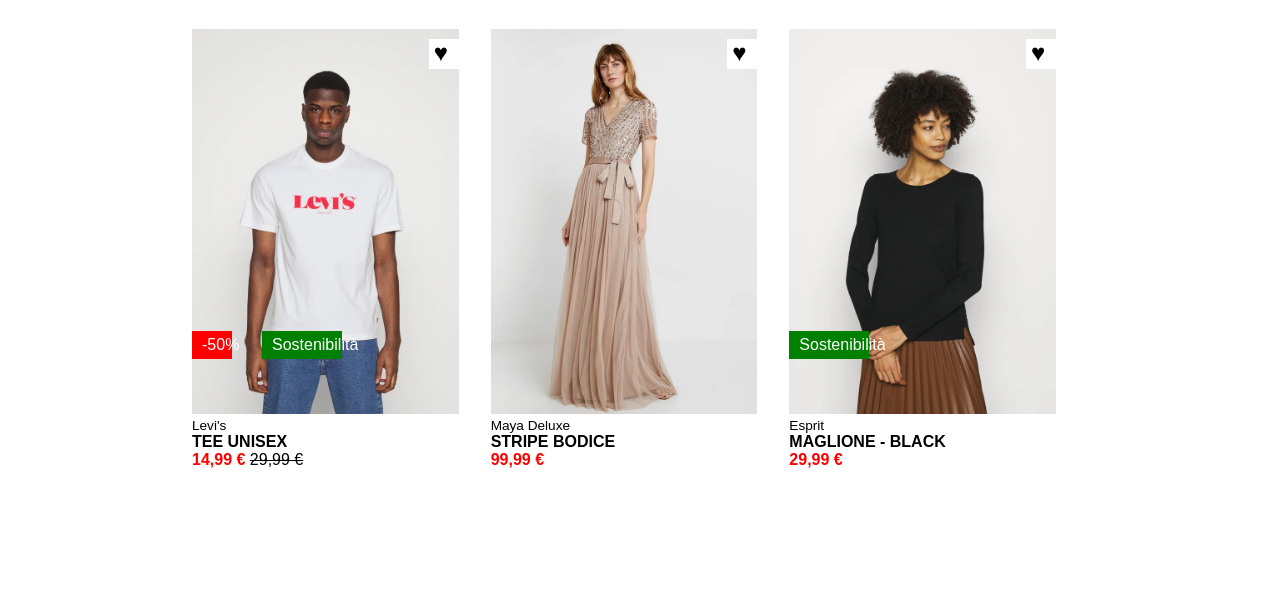
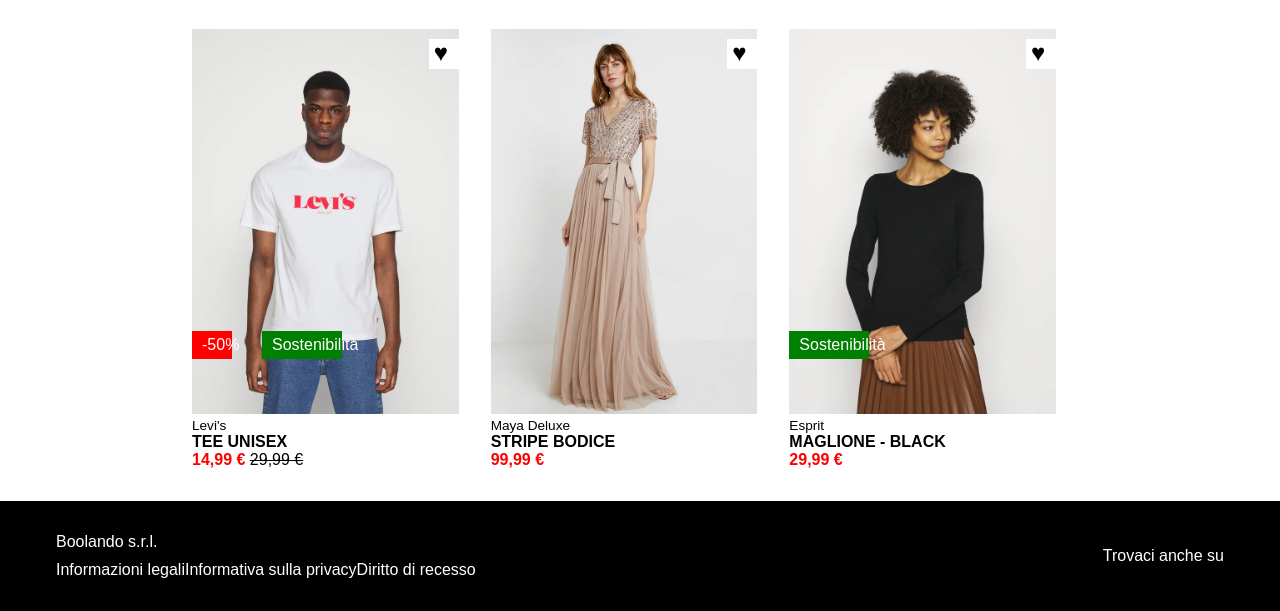
Before and after one commit to dariolaseta/html-css-boolando, a plain HTML site: page index.html in a window 1280 px wide. Shown: the part 541-1152 px from the top of the page. Before the commit the page ends 1042 px from the top, so only its background shows below. Drawn offline with Linux system fonts and the light colour scheme.

Commit message:
added footer

```diff
--- a/css/style.css
+++ b/css/style.css
@@ -162,3 +162,24 @@
 .sixth-img:hover{
     content: url(../img/6b.webp);
 }
+
+footer{
+    background-color: black;
+    color: white;
+}
+
+footer ul.flex{
+    margin-top: 10px;
+    justify-content: space-evenly;
+}
+
+footer section.container{
+    align-items: center;
+    justify-content: space-between;
+    padding: 1rem 0;
+}
+
+.company-name,
+.socials{
+    padding: 1rem;
+}
--- a/index.html
+++ b/index.html
@@ -135,7 +135,19 @@
         </main>
 
         <footer>
-
+            <section class="container flex">
+                <div class="company-name">
+                    Boolando s.r.l.
+                    <ul class="flex">
+                        <li>Informazioni legali</li>
+                        <li>Informativa sulla privacy</li>
+                        <li>Diritto di recesso</li>
+                    </ul>
+                </div>
+                <div class="socials">
+                    Trovaci anche su
+                </div>
+            </section>
         </footer>
     </body>
 </html>
```
